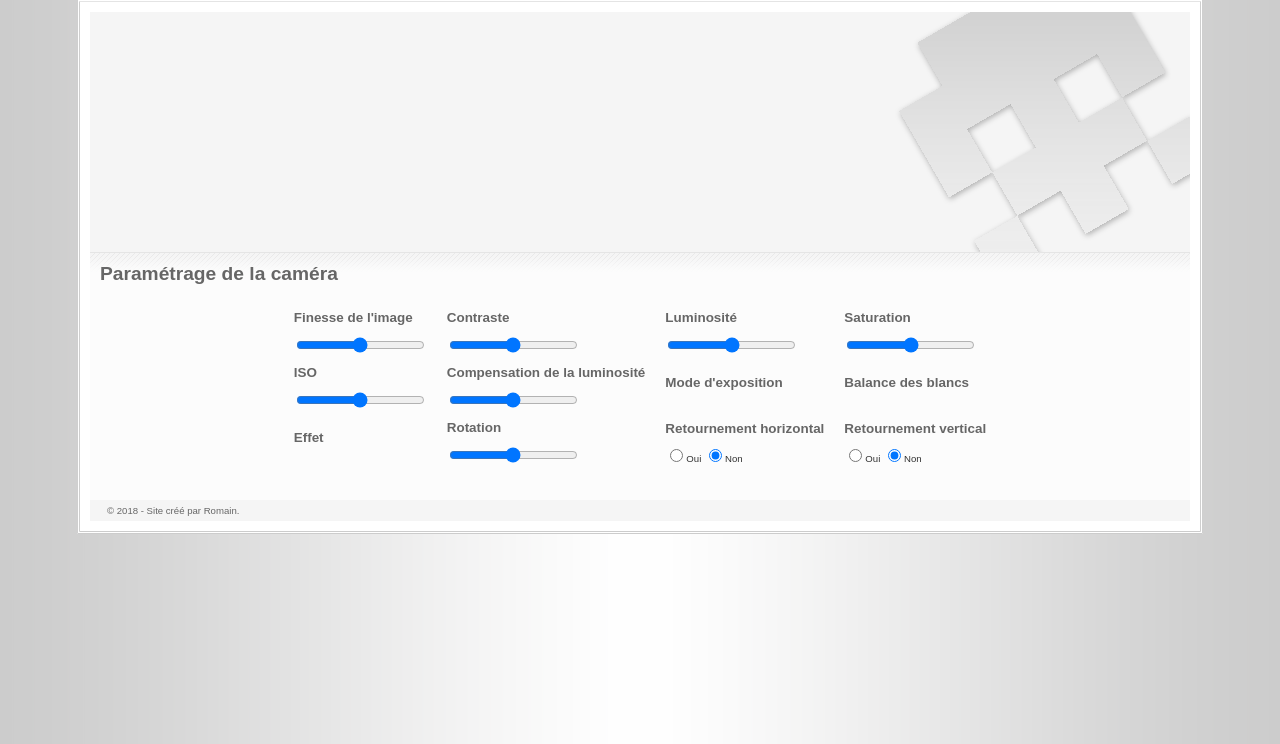
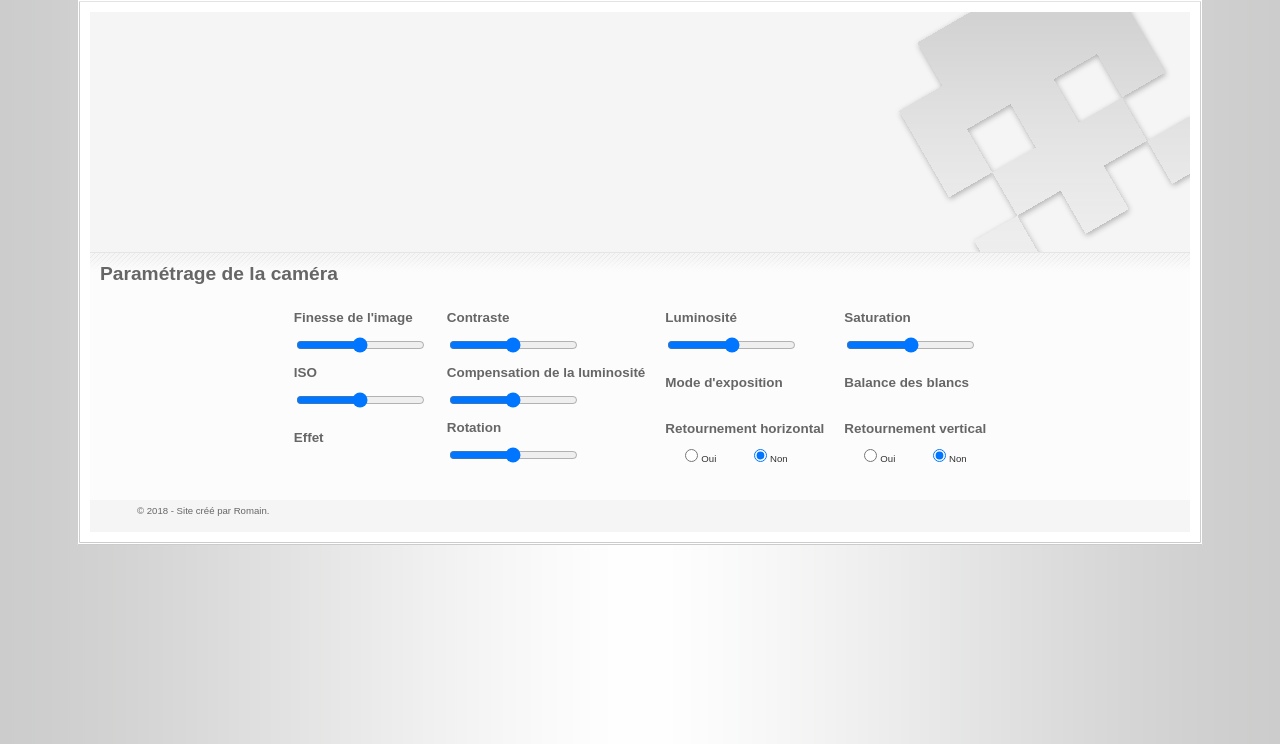
Before and after one commit to Natars-sourcecodes/rpi_videosurveillance, a PHP site: page /parametre.php in a window 1280 px wide. Shown: the part 21-765 px from the top of the page. Run offline with PHP 8.4, Linux system fonts and the light colour scheme.

Commit message:
Ajout des tabulations moyennes (30px) et petites (15px)

```diff
--- a/default.css
+++ b/default.css
@@ -31,6 +31,15 @@ a {
 	color: #000;
 	text-decoration: none;
 }
+
+span {
+	margin-left: 30px;
+}
+
+span.small {
+	margin-left: 15px;
+}
+
 body {
 	background: #CCC url(img/bg.gif) repeat-y fixed bottom center;
 	color: #333;
```
